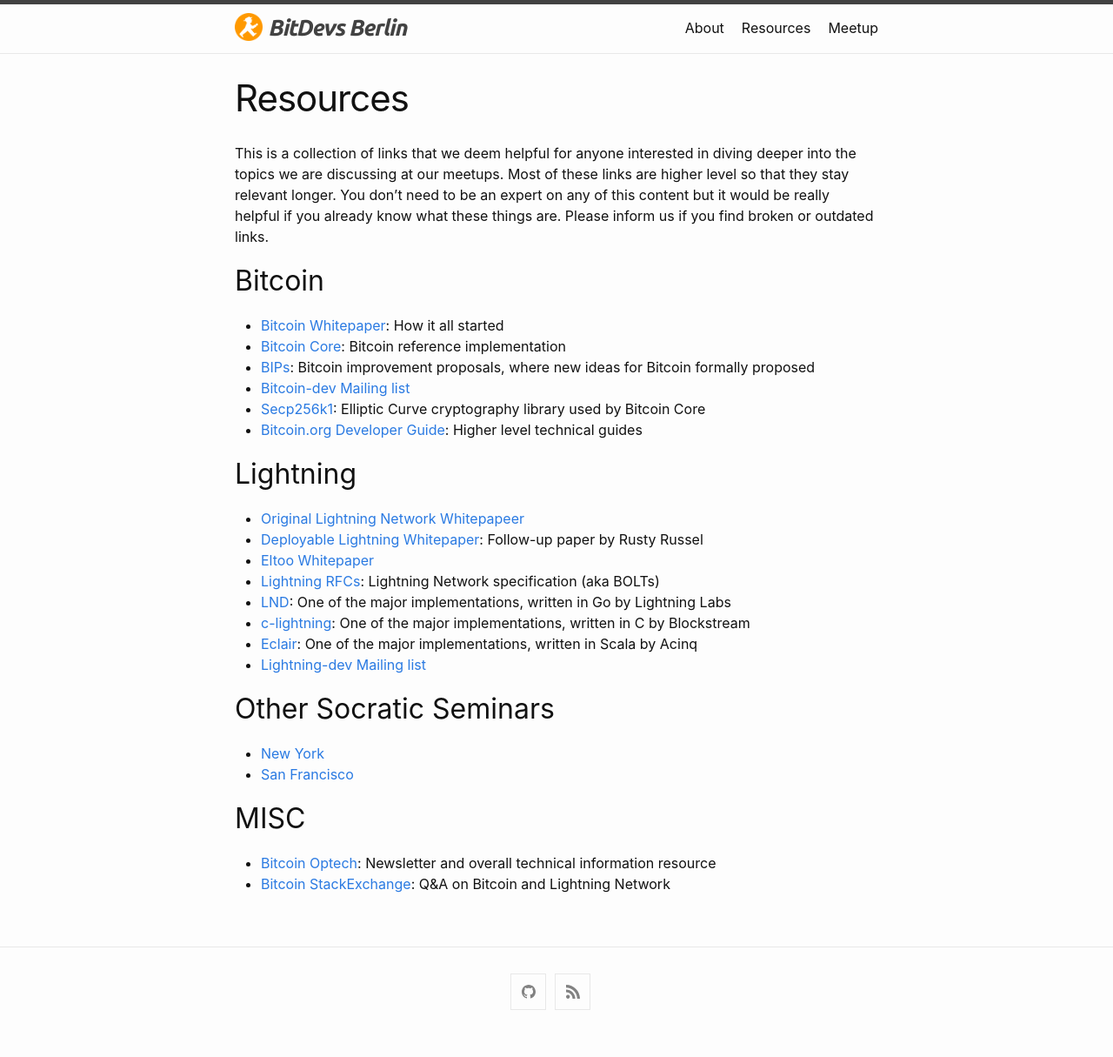
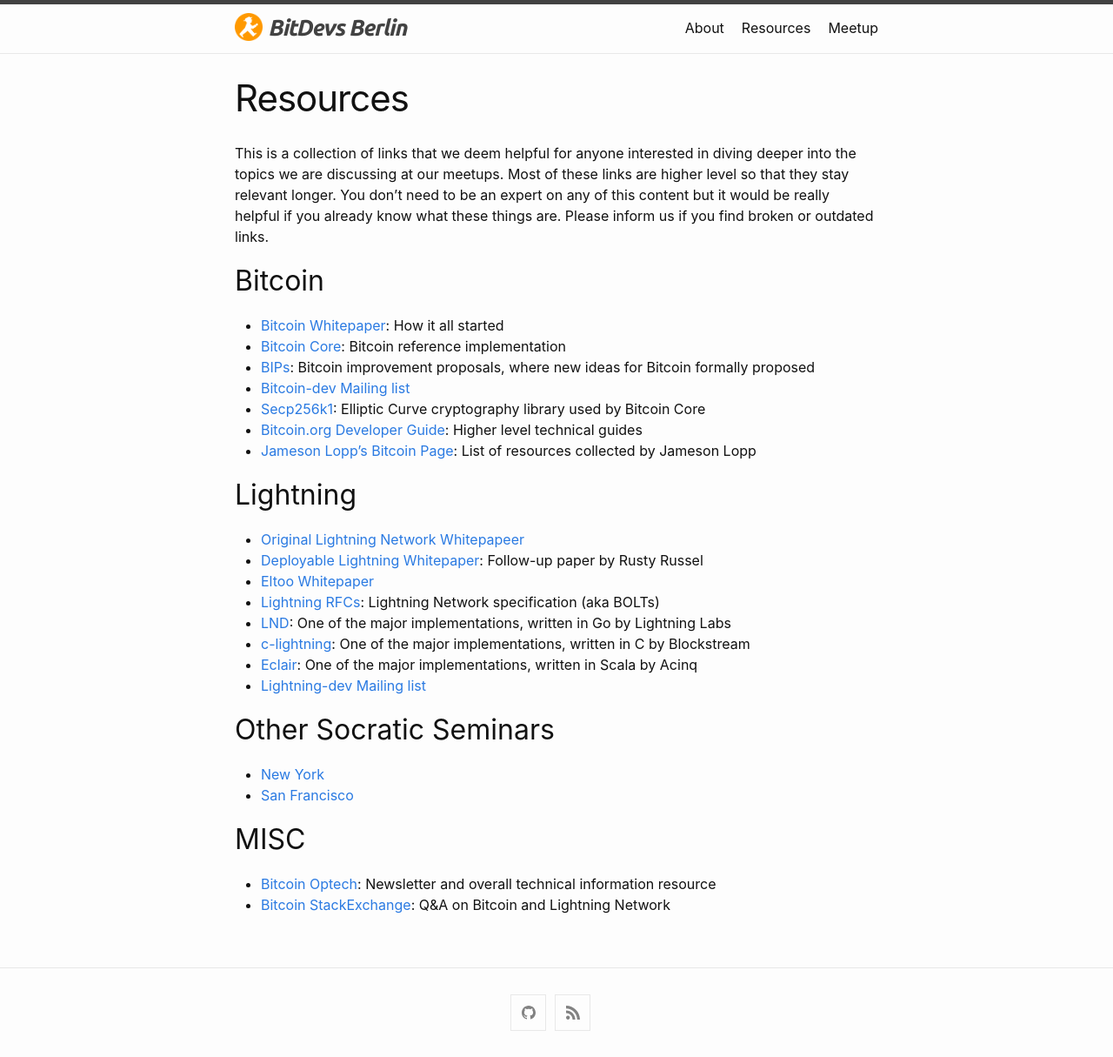
Before and after one commit to fjahr/bitdevsberlin, a Jekyll site: the page built from resources.md, in a window 1280 px wide. Shown: the whole page at 87% size. Built offline with Jekyll 4.4.1, drawn with Linux system fonts in a browser that asks for light colours; before the commit the page ends 1191 px from its top, so only the background shows below that.

Commit message:
Add lopp.net to resources

```diff
--- a/resources.md
+++ b/resources.md
@@ -17,6 +17,7 @@ things are. Please inform us if you find broken or outdated links.
 - [Bitcoin-dev Mailing list](https://lists.linuxfoundation.org/mailman/listinfo/bitcoin-dev)
 - [Secp256k1](https://github.com/bitcoin-core/secp256k1/pull/558): Elliptic Curve cryptography library used by Bitcoin Core
 - [Bitcoin.org Developer Guide](https://bitcoin.org/en/developer-guide): Higher level technical guides
+- [Jameson Lopp's Bitcoin Page](https://lopp.net/bitcoin): List of resources collected by Jameson Lopp
 
 ## Lightning
 - [Original Lightning Network Whitepapeer](https://lightning.network/lightning-network-paper.pdf)
```
